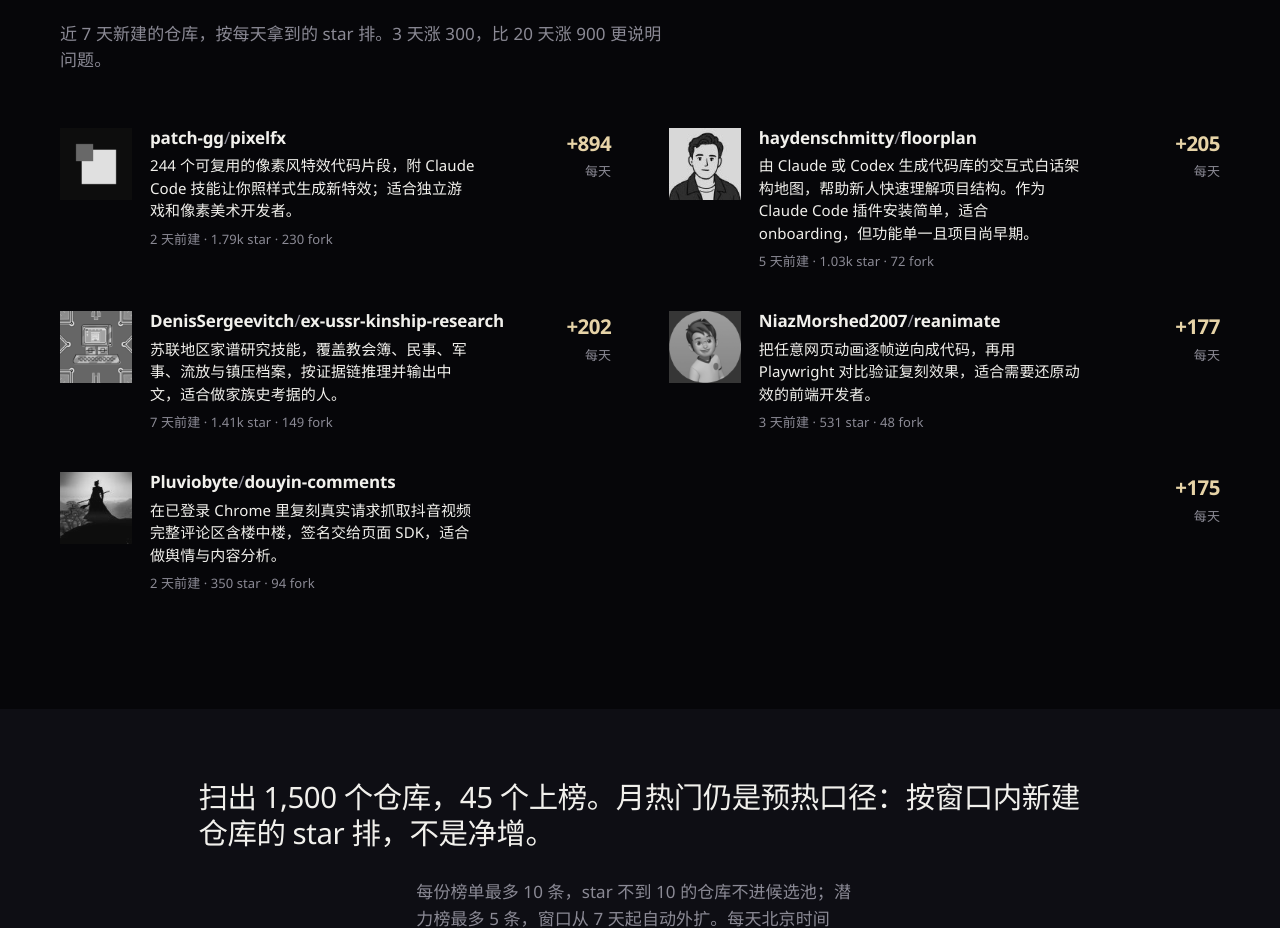
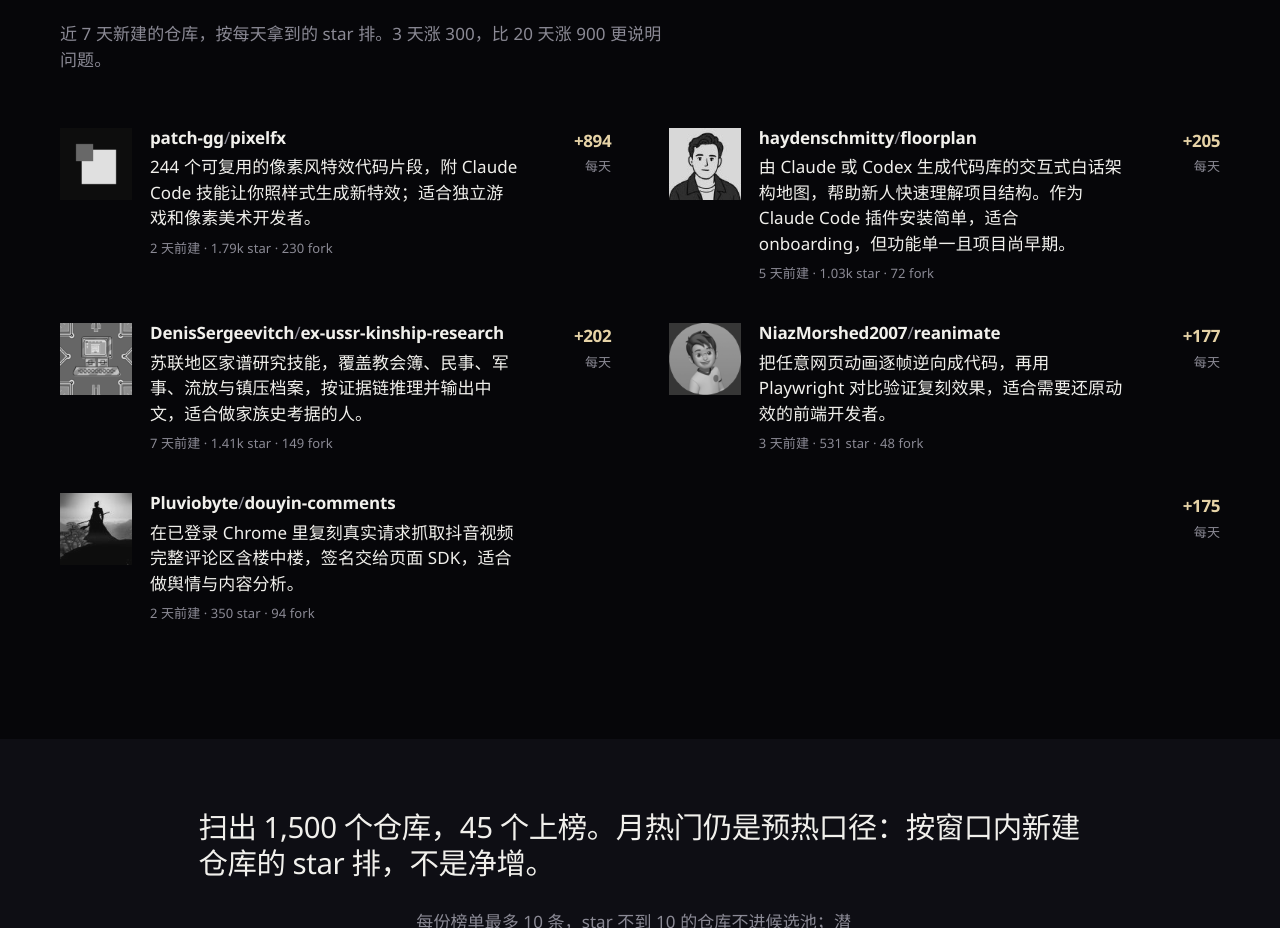
Before and after one commit to FlowingTs/skills-daily, a website: page site/index.html in a window 1280 px wide. Shown: the part 8308-9236 px from the top of the page. Drawn offline with Linux system fonts and the light colour scheme.

Commit message:
style: 潜力榜字号收敛到现有 token，消除多字号警告

```diff
--- a/site/assets/style.css
+++ b/site/assets/style.css
@@ -639,7 +639,7 @@ img { display: block; }
   display: block;
   margin-top: 6px;
   max-width: 38ch;
-  font-size: 0.9375rem;
+  font-size: var(--step-body);
   line-height: 1.5;
   color: var(--ink);
 }
@@ -662,7 +662,7 @@ img { display: block; }
 
 /* 强调色只出现在这儿和第二处动作上：速度是这一栏唯一要看的数 */
 .rise-num {
-  font-size: clamp(1.25rem, 1.6vw, 1.5rem);
+  font-size: var(--step-lead);
   font-weight: 600;
   font-variant-numeric: tabular-nums;
   letter-spacing: -0.025em;
```
